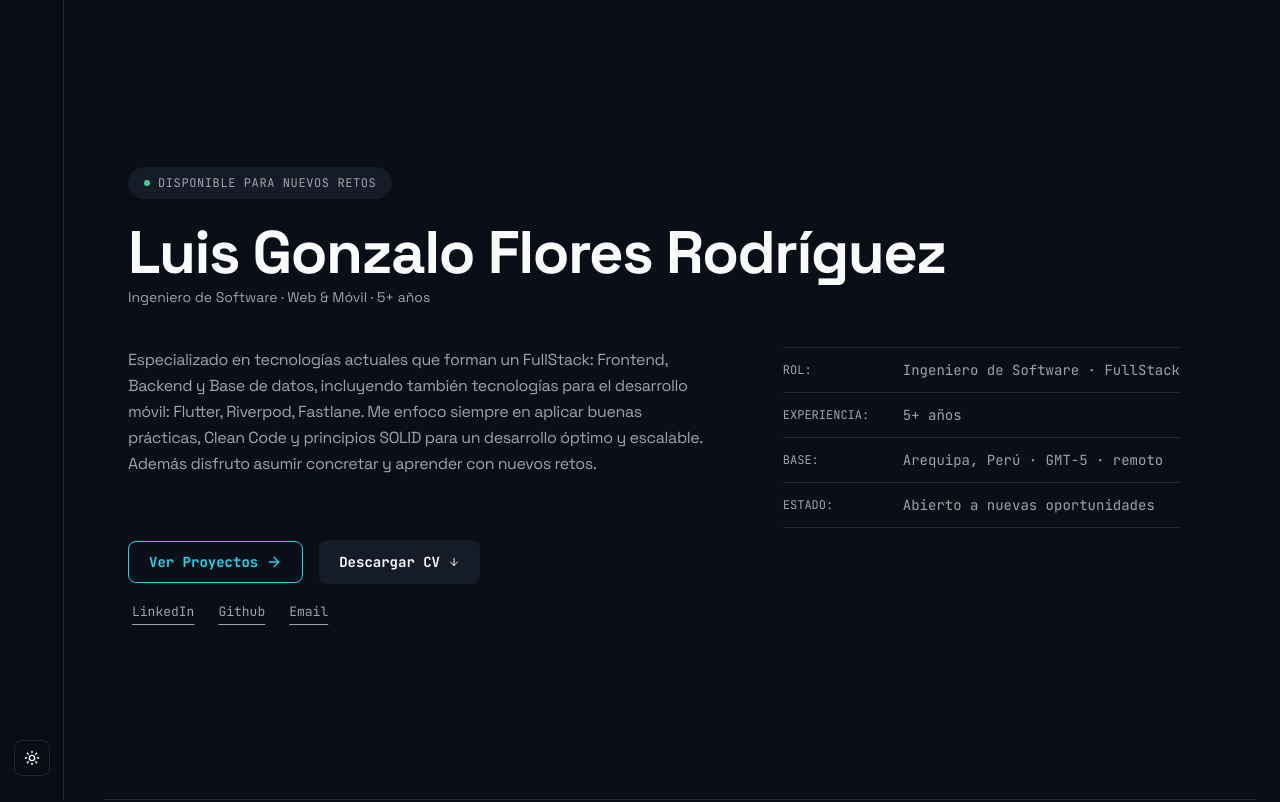
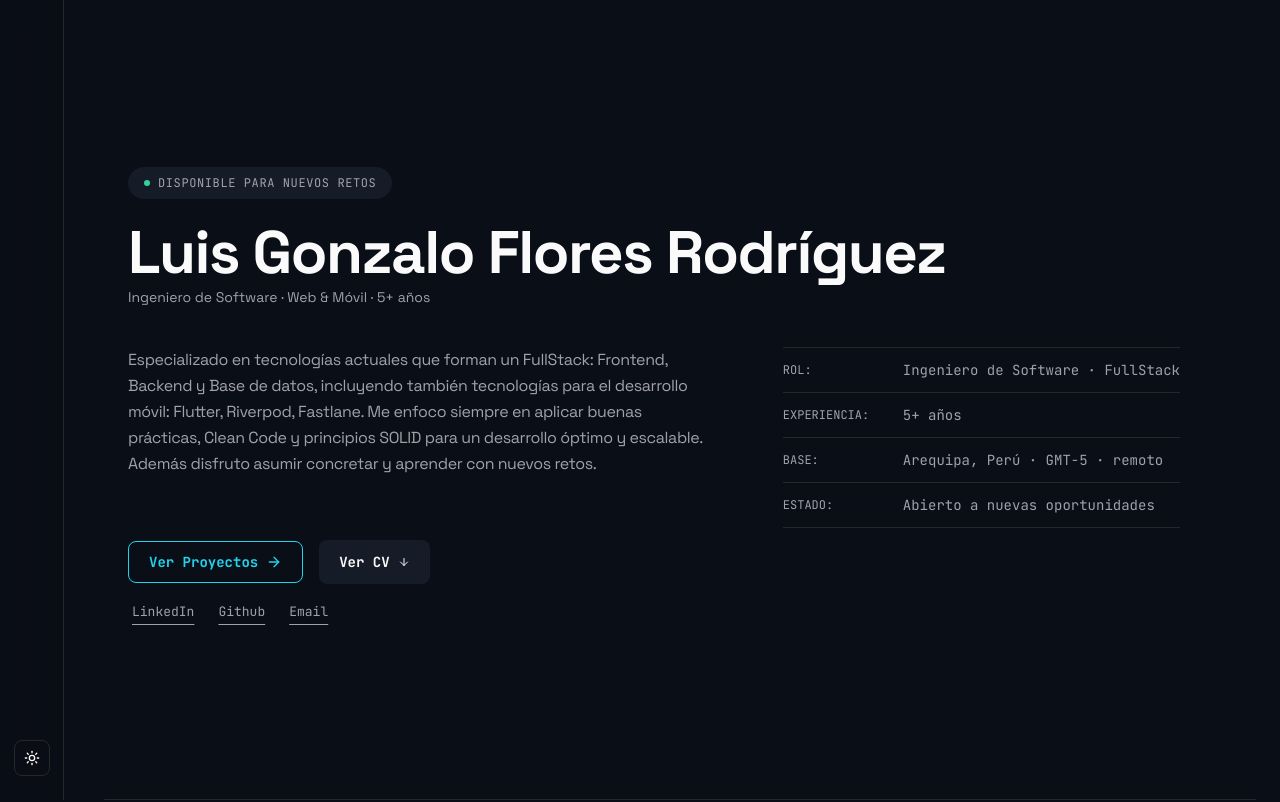
Before and after one commit to luisflr/portafolio_2.0, a Next.js app: page / in a window 1280 px wide. Shown: the top 802 px of the page. Built offline with nearby package versions, Linux system fonts and the light colour scheme; no server answers.

Commit message:
added cv

```diff
--- a/src/components/sections/hero.tsx
+++ b/src/components/sections/hero.tsx
@@ -92,7 +92,7 @@ export async function Hero() {
             href="/cv-luis-flores.pdf"
             className="inline-flex items-center gap-2 rounded-lg bg-background-stack-icon px-5 py-3 text-sm font-bold text-foreground hover:opacity-90 cursor-pointer font-mono hover:scale-105 transition transform duration-300"
           >
-            Descargar CV
+            Ver CV
             <ArrowDown className="size-3" />
           </a>
         </div>
```
